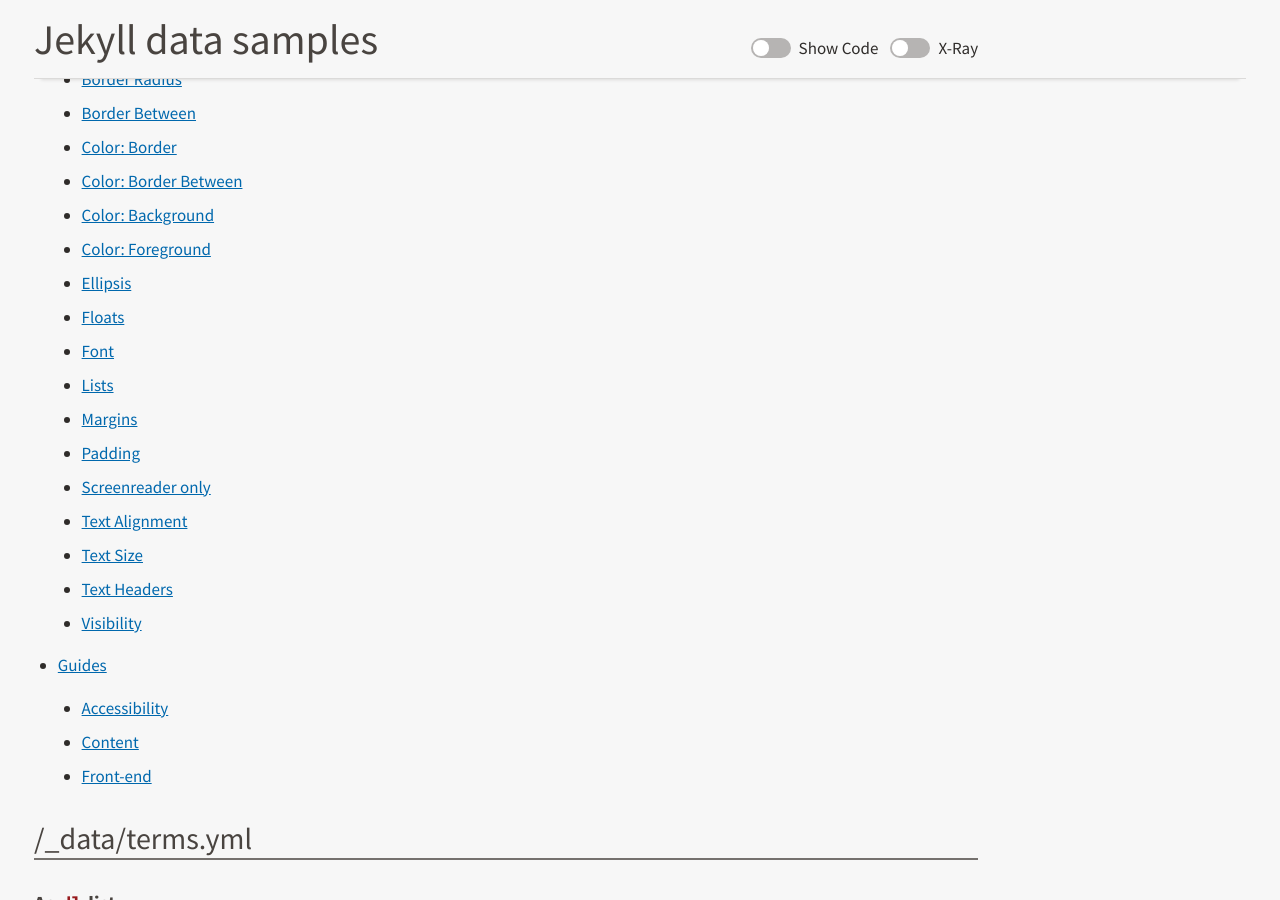
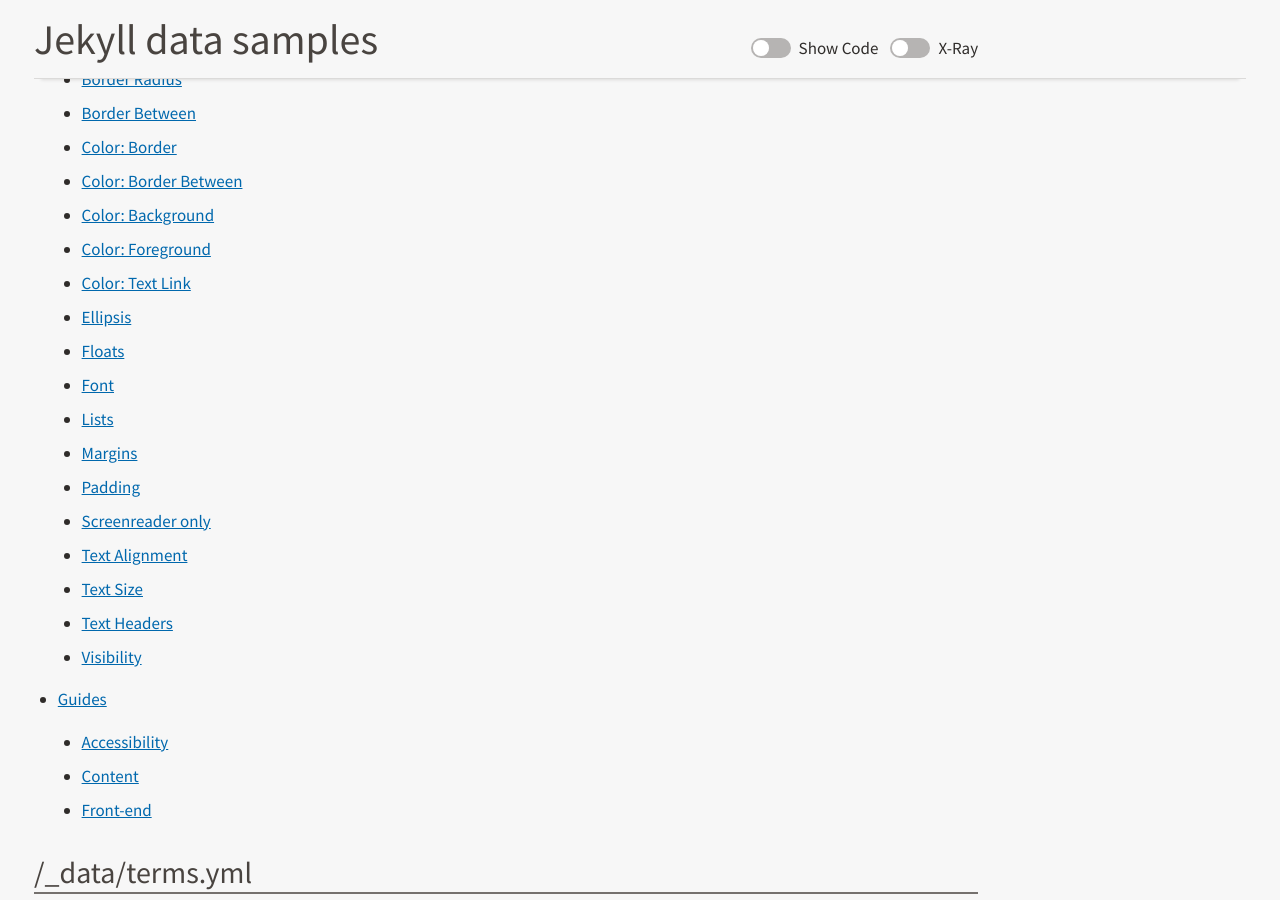
Before and after one commit to USDA-FSA/fsa-design-system, a Jekyll site: the page built from scratch.md, in a window 1280 px wide and 900 px high, scrolled down 1146 px. Built offline with Jekyll 4.4.1, drawn with Linux system fonts in a browser that asks for light colours.

Commit message:
CSS Utility: Link Color doc'd [closes #407]

```diff
--- a/_data/navvy.yml
+++ b/_data/navvy.yml
@@ -362,6 +362,11 @@
       subhref: "utilities/#color-foreground"
       img: "img/subcategories/color-foreground.png"
 
+    - subtitle: "Color: Text Link"
+      keyword: "Text,Typography,Font,Anchor"
+      subhref: "utilities/#color-text-link"
+      img: "img/subcategories/color-text-link.png"
+
     - subtitle: "Ellipsis"
       keyword: "Dot dot dot,Truncate,..."
       subhref: "utilities/#ellipsis"
```
